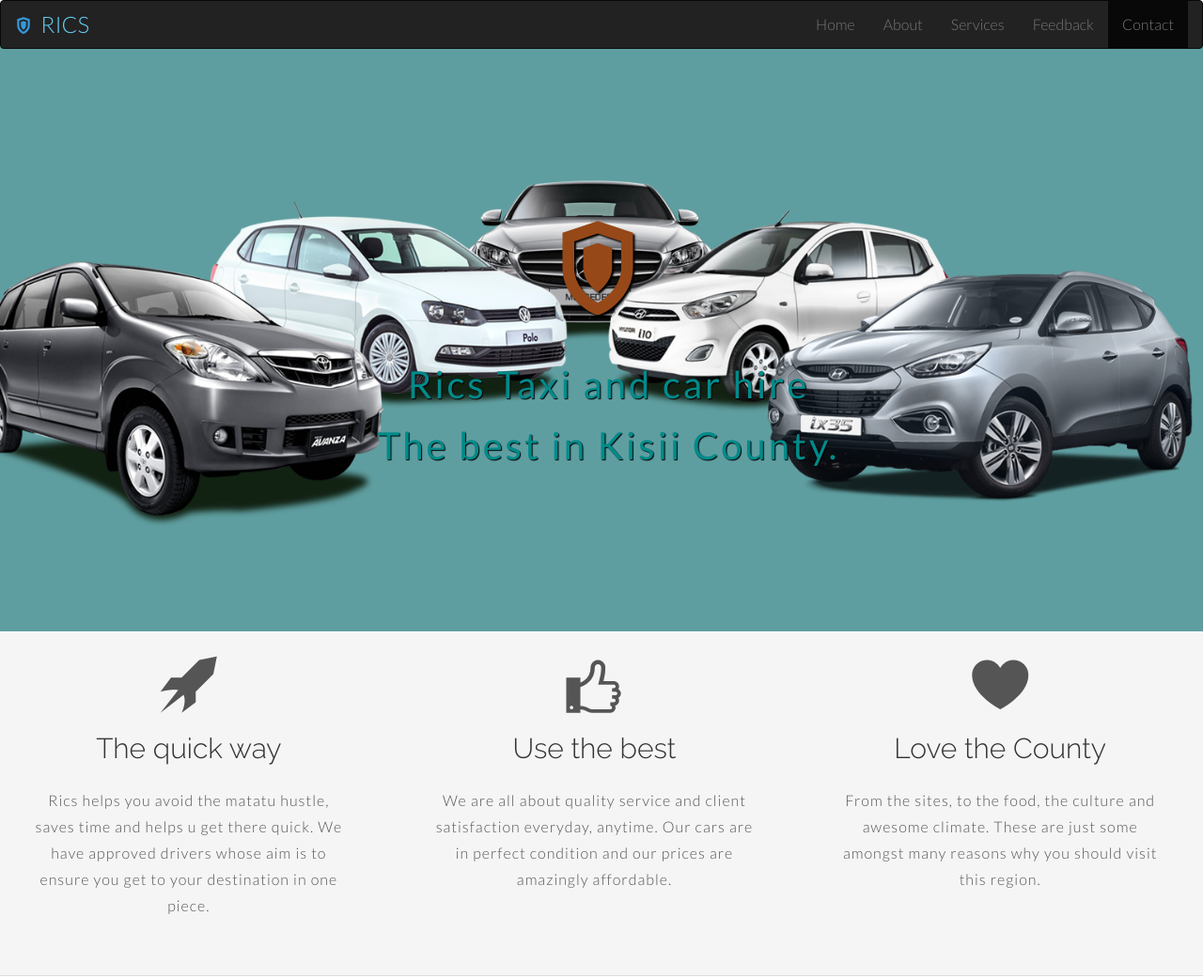
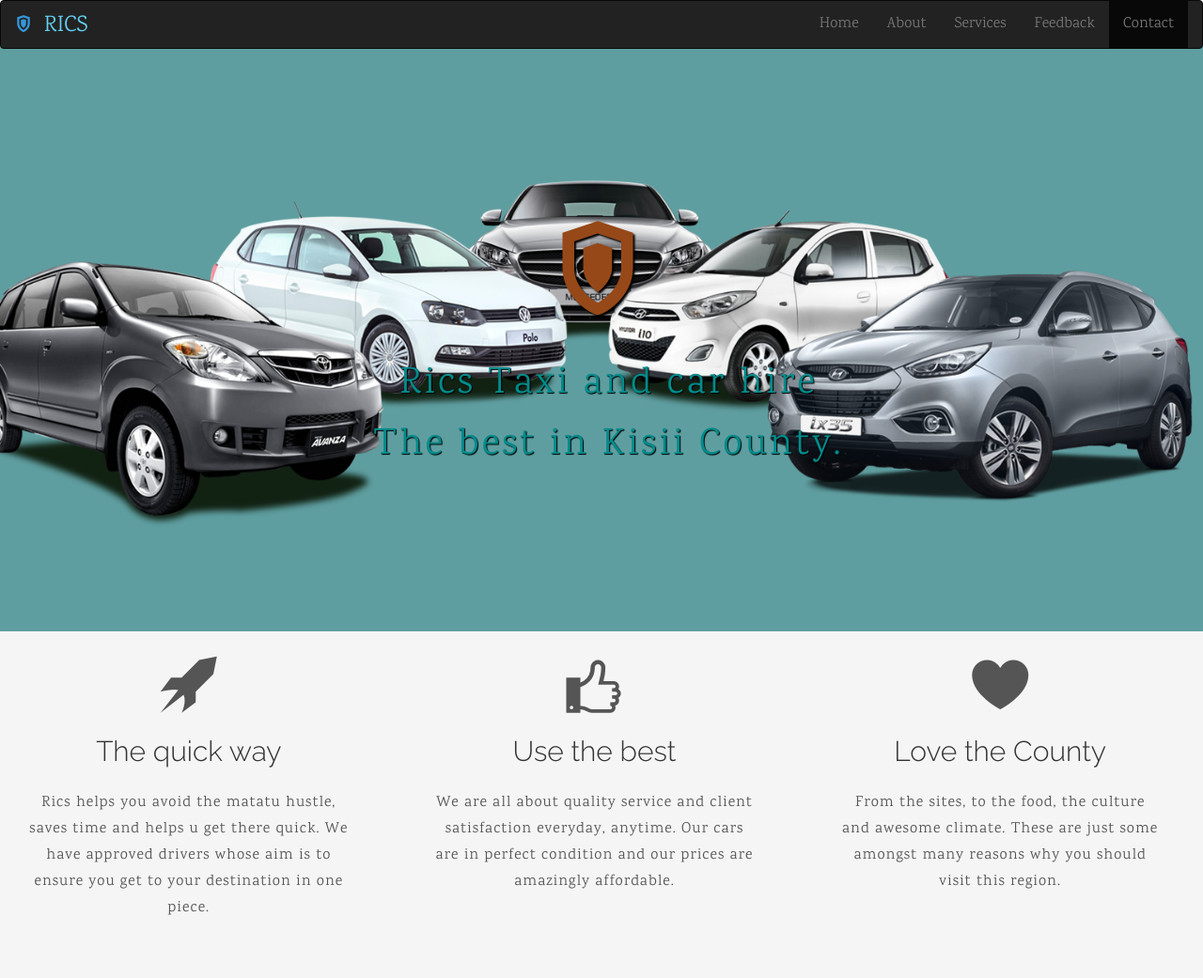
Before and after one commit to cesswairimu/Rics, a PHP site: page / in a window 1280 px wide. Shown: the top 1041 px of the page at 94% size. Run offline with PHP 8.4, Linux system fonts and the light colour scheme.

Commit message:
Change font to Karma

```diff
--- a/css/navbar.css
+++ b/css/navbar.css
@@ -1,3 +1,7 @@
+@import url("https://fonts.googleapis.com/css?family=Karma");
+body {
+  font-family: 'Karma', serif; }
+
 .navbar-nav a {
   color: #777 !important; }
   .navbar-nav a:hover {
--- a/sass/_variables.scss
+++ b/sass/_variables.scss
@@ -1,2 +1,3 @@
 $header_color: #63D1F4;
 $nav_links: #777;
+$image_text: #964818;
--- a/sass/navbar.scss
+++ b/sass/navbar.scss
@@ -1,4 +1,9 @@
 @import 'variables';
+@import url('https://fonts.googleapis.com/css?family=Karma');
+
+body {
+  font-family: 'Karma', serif;
+}
 
 .navbar-nav {
   a {
@@ -18,7 +23,7 @@
 
 .image-text {
   h1 {
-    color: #964818 !important;
+    color: $image_text !important;
     font-weight: bolder;
     text-transform: uppercase;
   }
```
